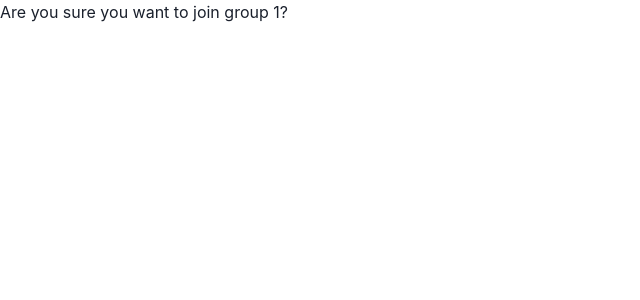
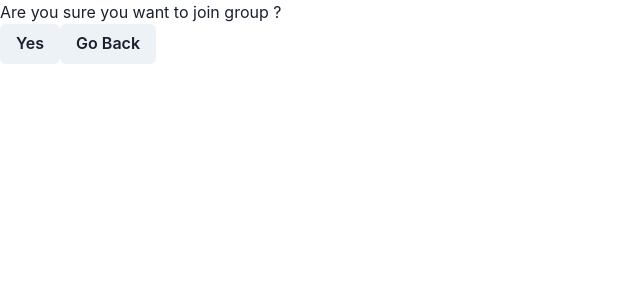
Before and after one commit to ncng10/fitbook-prod, a Next.js app in the folder fitbook-frontend/: page /groups/join/1 in a window 1280 px wide. Shown: the top 300 px of the page, without its empty margins (0-640 px from the left). Built offline with nearby package versions, Linux system fonts and the light colour scheme; no server answers.

Commit message:
added ability to join group on the frontend

```diff
--- a/fitbook-frontend/src/generated/graphql.tsx
+++ b/fitbook-frontend/src/generated/graphql.tsx
@@ -50,7 +50,7 @@ export type Group = {
 
 
 export type GroupMembersArgs = {
-  input: Scalars['Float'];
+  input: Scalars['Int'];
 };
 
 export type Mutation = {
@@ -128,10 +128,12 @@ export type CreateGroupMutationVariables = Exact<{
 
 export type CreateGroupMutation = (
   { __typename?: 'Mutation' }
-  & { createGroup: (
+  & {
+    createGroup: (
       { __typename?: 'Group' }
       & Pick<Group, 'groupName' | 'groupCategory'>
-  ) }
+    )
+  }
 );
 
 export type JoinGroupMutationVariables = Exact<{
@@ -141,10 +143,12 @@ export type JoinGroupMutationVariables = Exact<{
 
 export type JoinGroupMutation = (
   { __typename?: 'Mutation' }
-  & { joinGroup: Array<(
+  & {
+    joinGroup: Array<(
       { __typename?: 'GroupMembers' }
       & Pick<GroupMembers, 'memberId' | 'groupId'>
-  )> }
+    )>
+  }
 );
 
 export type LoginMutationVariables = Exact<{
@@ -155,16 +159,20 @@ export type LoginMutationVariables = Exact<{
 
 export type LoginMutation = (
   { __typename?: 'Mutation' }
-  & { login: (
+  & {
+    login: (
       { __typename?: 'UserResponse' }
-    & { errors?: Maybe<Array<(
+      & {
+        errors?: Maybe<Array<(
           { __typename?: 'FieldError' }
           & RegularErrorFragment
         )>>, user?: Maybe<(
           { __typename?: 'User' }
           & Pick<User, 'username' | 'id'>
-    )> }
-  ) }
+        )>
+      }
+    )
+  }
 );
 
 export type RegisterMutationVariables = Exact<{
@@ -174,13 +182,38 @@ export type RegisterMutationVariables = Exact<{
 
 export type RegisterMutation = (
   { __typename?: 'Mutation' }
-  & { register: (
+  & {
+    register: (
       { __typename?: 'UserResponse' }
-    & { user?: Maybe<(
+      & {
+        user?: Maybe<(
           { __typename?: 'User' }
           & Pick<User, 'username' | 'email' | 'password'>
-    )> }
-  ) }
+        )>
+      }
+    )
+  }
+);
+
+export type GroupQueryVariables = Exact<{
+  id: Scalars['Int'];
+}>;
+
+
+export type GroupQuery = (
+  { __typename?: 'Query' }
+  & {
+    group: (
+      { __typename?: 'Group' }
+      & Pick<Group, 'groupName' | 'id' | 'groupCategory'>
+      & {
+        members: Array<(
+          { __typename?: 'User' }
+          & Pick<User, 'username' | 'email' | 'id'>
+        )>
+      }
+    )
+  }
 );
 
 export type GroupsQueryVariables = Exact<{ [key: string]: never; }>;
@@ -188,14 +221,18 @@ export type GroupsQueryVariables = Exact<{ [key: string]: never; }>;
 
 export type GroupsQuery = (
   { __typename?: 'Query' }
-  & { groups: Array<(
+  & {
+    groups: Array<(
       { __typename?: 'Group' }
       & Pick<Group, 'groupName' | 'groupCategory' | 'id'>
-    & { creator: (
+      & {
+        creator: (
           { __typename?: 'User' }
           & Pick<User, 'username' | 'id' | 'email'>
-    ) }
-  )> }
+        )
+      }
+    )>
+  }
 );
 
 export type MeQueryVariables = Exact<{ [key: string]: never; }>;
@@ -203,10 +240,12 @@ export type MeQueryVariables = Exact<{ [key: string]: never; }>;
 
 export type MeQuery = (
   { __typename?: 'Query' }
-  & { me: (
+  & {
+    me: (
       { __typename?: 'User' }
       & Pick<User, 'id' | 'username'>
-  ) }
+    )
+  }
 );
 
 export const RegularErrorFragmentDoc = gql`
@@ -356,6 +395,46 @@ export function useRegisterMutation(baseOptions?: Apollo.MutationHookOptions<Reg
 export type RegisterMutationHookResult = ReturnType<typeof useRegisterMutation>;
 export type RegisterMutationResult = Apollo.MutationResult<RegisterMutation>;
 export type RegisterMutationOptions = Apollo.BaseMutationOptions<RegisterMutation, RegisterMutationVariables>;
+export const GroupDocument = gql`
+    query Group($id: Int!) {
+  group(id: $id) {
+    groupName
+    id
+    groupCategory
+    members(input: $id) {
+      username
+      email
+      id
+    }
+  }
+}
+    `;
+
+/**
+ * __useGroupQuery__
+ *
+ * To run a query within a React component, call `useGroupQuery` and pass it any options that fit your needs.
+ * When your component renders, `useGroupQuery` returns an object from Apollo Client that contains loading, error, and data properties
+ * you can use to render your UI.
+ *
+ * @param baseOptions options that will be passed into the query, supported options are listed on: https://www.apollographql.com/docs/react/api/react-hooks/#options;
+ *
+ * @example
+ * const { data, loading, error } = useGroupQuery({
+ *   variables: {
+ *      id: // value for 'id'
+ *   },
+ * });
+ */
+export function useGroupQuery(baseOptions: Apollo.QueryHookOptions<GroupQuery, GroupQueryVariables>) {
+  return Apollo.useQuery<GroupQuery, GroupQueryVariables>(GroupDocument, baseOptions);
+}
+export function useGroupLazyQuery(baseOptions?: Apollo.LazyQueryHookOptions<GroupQuery, GroupQueryVariables>) {
+  return Apollo.useLazyQuery<GroupQuery, GroupQueryVariables>(GroupDocument, baseOptions);
+}
+export type GroupQueryHookResult = ReturnType<typeof useGroupQuery>;
+export type GroupLazyQueryHookResult = ReturnType<typeof useGroupLazyQuery>;
+export type GroupQueryResult = Apollo.QueryResult<GroupQuery, GroupQueryVariables>;
 export const GroupsDocument = gql`
     query Groups {
   groups {
--- a/fitbook-frontend/src/pages/groups/join/[id].tsx
+++ b/fitbook-frontend/src/pages/groups/join/[id].tsx
@@ -1,24 +1,49 @@
+import { Box, Button } from '@chakra-ui/react';
+import { useRouter } from 'next/router';
 import React from 'react'
-import { useJoinGroupMutation } from '../../../generated/graphql';
+import { useGroupQuery, useJoinGroupMutation } from '../../../generated/graphql';
 import { useGetIntId } from '../../../utils/useGetIntId';
 import { withApollo } from '../../../utils/withApollo';
 
 
 
 const JoinGroup: React.FC = ({ }) => {
+    const router = useRouter();
     const intId = useGetIntId();
-    const [joinGroup] = useJoinGroupMutation({
+    const { data } = useGroupQuery({
         variables: {
-            input: {
-                groupId: intId
-            }
-        }
-    })
+            id: intId,
+        },
+    });
+    const [joinGroup] = useJoinGroupMutation()
     console.log(intId)
     return (
         <React.Fragment>
-            <div>Are you sure you want to join group {intId}?</div>
+            <div>Are you sure you want to join group {data?.group.groupName}?</div>
+            <Box>
+                <Button onClick={async () => {
+                    const { errors } = await joinGroup({
+                        variables: {
+                            input: {
+                                groupId: intId
+                            },
+                        },
+                        update: (cache) => {
+                            cache.evict({ fieldName: "groups:{}" });
+                        }
+                    })
+                    if (!errors) {
+                        router.push('/groups/all');
+                    }
+                }
+                }>
+                    Yes
+                </Button>
+                <Button>
+                    Go Back
+                </Button>
+            </Box>
         </React.Fragment>
     );
 }
-export default withApollo({ ssr: false })(JoinGroup)
+export default withApollo({ ssr: true })(JoinGroup)
```
Also changed, not shown: fitbook-frontend/src/graphql/queries/group.graphql (added, +12 -0 lines). Lines whose indentation alone changed are shown as unchanged.
